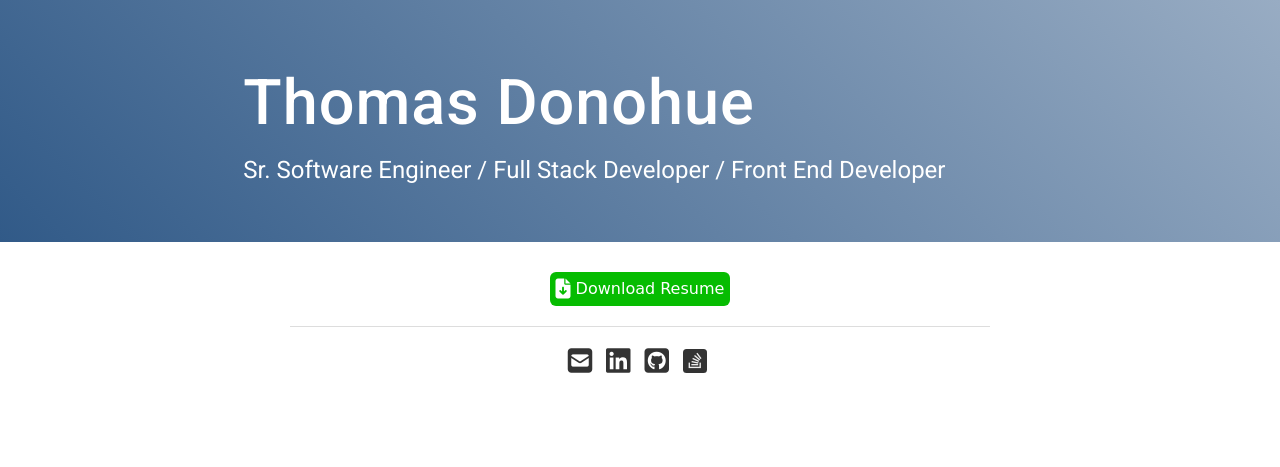
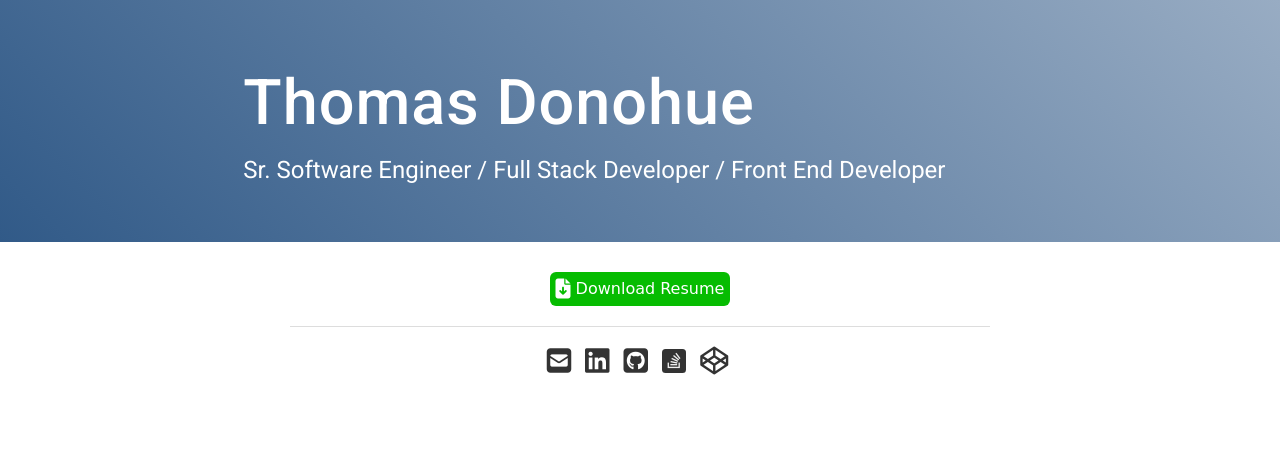
Before and after one commit to donth77/donth77.github.io, a plain HTML site: page index.html in a window 1280 px wide. Drawn offline with nearby package versions, Linux system fonts and the light colour scheme; a web font is replaced by a local one.

Commit message:
Add codepen

```diff
--- a/index.html
+++ b/index.html
@@ -119,6 +119,11 @@
                     ><i class="fa fa-stack-overflow fa-2x"></i
                   ></a>
                 </li>
+                <li>
+                  <a href="https://codepen.io/donth77" target="_blank"
+                    ><i class="fa fa-codepen fa-2x"></i
+                  ></a>
+                </li>
               </ul>
             </div>
             <br />
```
